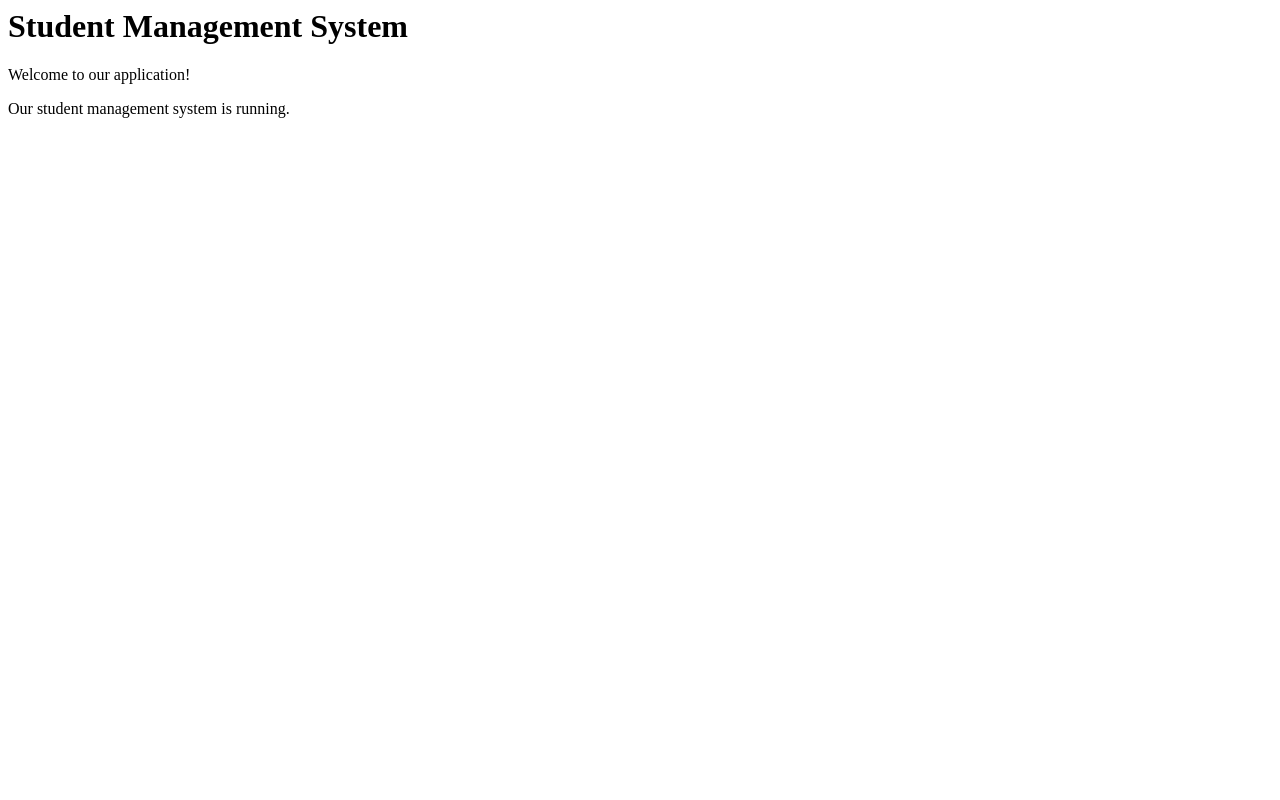
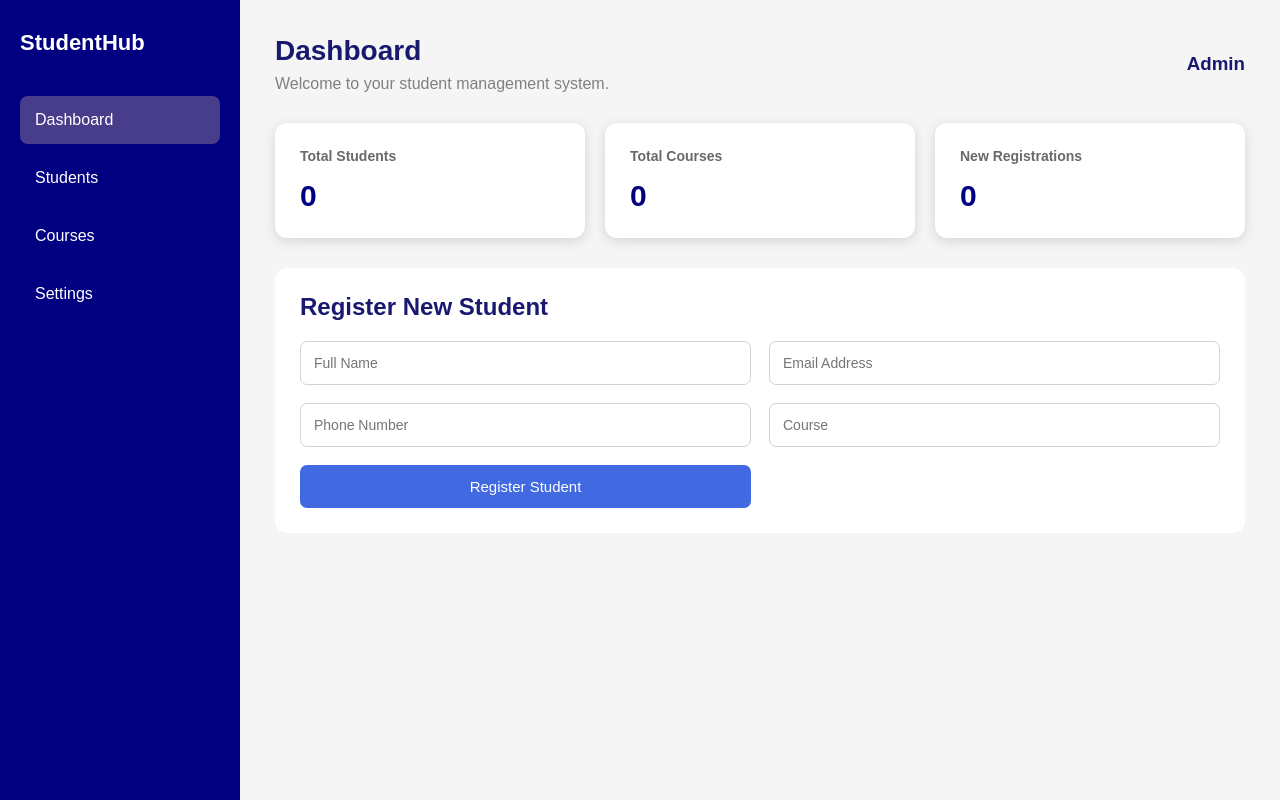
Before and after one commit to JenySherlynRaj/student-management-system, a Flask app: page / in a window 1280 px wide. Run offline with Flask 3, Linux system fonts and the light colour scheme.

Commit message:
Add student registration and database functionality

```diff
--- a/app.py
+++ b/app.py
@@ -1,15 +1,66 @@
 
-from flask import Flask
+from flask import Flask, render_template, request, redirect, url_for, flash
+import sqlite3
 
 app = Flask(__name__)
+app.secret_key = "student-management-secret"
 
+
+# Connect to database
+def get_db_connection():
+    connection = sqlite3.connect("students.db")
+    connection.row_factory = sqlite3.Row
+    return connection
+
+
+# Create students table
+def create_table():
+    connection = get_db_connection()
+
+    connection.execute("""
+        CREATE TABLE IF NOT EXISTS students (
+            id INTEGER PRIMARY KEY AUTOINCREMENT,
+            name TEXT NOT NULL,
+            email TEXT NOT NULL,
+            phone TEXT NOT NULL,
+            course TEXT NOT NULL
+        )
+    """)
+
+    connection.commit()
+    connection.close()
+
+
+# Homepage
 @app.route("/")
 def home():
-    return """
-    <h1>Student Management System</h1>
-    <p>Welcome to our application!</p>
-    <p>Our student management system is running.</p>
-    """
+    return render_template("index.html")
+
+
+# Register student
+@app.route("/add_student", methods=["POST"])
+def add_student():
+
+    name = request.form["name"]
+    email = request.form["email"]
+    phone = request.form["phone"]
+    course = request.form["course"]
+
+    connection = get_db_connection()
+
+    connection.execute(
+        "INSERT INTO students (name, email, phone, course) VALUES (?, ?, ?, ?)",
+        (name, email, phone, course)
+    )
+
+    connection.commit()
+    connection.close()
+
+    flash("Student registered successfully!")
+
+    return redirect(url_for("home"))
+
 
 if __name__ == "__main__":
+    create_table()
     app.run(debug=True)
--- /dev/null
+++ b/static/style.css
@@ -0,0 +1,155 @@
+
+/* General page styling */
+* {
+    margin: 0;
+    padding: 0;
+    box-sizing: border-box;
+    font-family: Arial, sans-serif;
+}
+
+body {
+    background-color: whitesmoke;
+    color: midnightblue;
+}
+
+/* Main dashboard layout */
+.container {
+    display: flex;
+    min-height: 100vh;
+}
+
+/* Sidebar */
+.sidebar {
+    width: 240px;
+    background-color: navy;
+    color: white;
+    padding: 30px 20px;
+}
+
+.sidebar h2 {
+    margin-bottom: 40px;
+    font-size: 22px;
+}
+
+.sidebar ul {
+    list-style: none;
+}
+
+.sidebar li {
+    padding: 15px;
+    margin-bottom: 10px;
+    border-radius: 8px;
+    cursor: pointer;
+}
+
+.sidebar li.active,
+.sidebar li:hover {
+    background-color: darkslateblue;
+}
+
+/* Main content */
+.main-content {
+    flex: 1;
+    padding: 35px;
+}
+
+.header {
+    display: flex;
+    justify-content: space-between;
+    align-items: center;
+    margin-bottom: 30px;
+}
+
+.header h1 {
+    font-size: 28px;
+}
+
+.header p {
+    color: gray;
+    margin-top: 8px;
+}
+
+/* Statistics cards */
+.stats {
+    display: grid;
+    grid-template-columns: repeat(3, 1fr);
+    gap: 20px;
+    margin-bottom: 30px;
+}
+
+.card {
+    background-color: white;
+    padding: 25px;
+    border-radius: 12px;
+    box-shadow: 0 3px 12px lightgray;
+}
+
+.card h3 {
+    color: dimgray;
+    font-size: 14px;
+    margin-bottom: 15px;
+}
+
+.card h2 {
+    font-size: 30px;
+    color: navy;
+}
+
+/* Registration form */
+.form-section {
+    background-color: white;
+    padding: 25px;
+    border-radius: 12px;
+    margin-bottom: 30px;
+}
+
+.form-section h2 {
+    margin-bottom: 20px;
+}
+
+.student-form {
+    display: grid;
+    grid-template-columns: repeat(2, 1fr);
+    gap: 18px;
+}
+
+.student-form input {
+    width: 100%;
+    padding: 13px;
+    border: 1px solid lightgray;
+    border-radius: 7px;
+    font-size: 14px;
+}
+
+.student-form button {
+    background-color: royalblue;
+    color: white;
+    border: none;
+    padding: 13px;
+    border-radius: 7px;
+    cursor: pointer;
+    font-size: 15px;
+}
+
+.student-form button:hover {
+    background-color: mediumblue;
+}
+
+/* Mobile screen support */
+@media (max-width: 768px) {
+    .sidebar {
+        width: 170px;
+    }
+
+    .main-content {
+        padding: 18px;
+    }
+
+    .stats {
+        grid-template-columns: 1fr;
+    }
+
+    .student-form {
+        grid-template-columns: 1fr;
+    }
+}
--- a/templates/index.html
+++ b/templates/index.html
@@ -5,35 +5,78 @@
     <meta charset="UTF-8">
     <meta name="viewport" content="width=device-width, initial-scale=1.0">
     <title>Student Management System</title>
+    <link rel="stylesheet" href="{{ url_for('static', filename='style.css') }}">
 </head>
 <body>
 
-    <h1>Student Management System</h1>
-    <h2>Register New Student</h2>
+    <div class="container">
 
-    <form>
-        <label>Full Name</label>
-        <input type="text" placeholder="Enter student name" required>
+        <!-- Sidebar -->
+        <aside class="sidebar">
+            <h2>StudentHub</h2>
+            <ul>
+                <li class="active">Dashboard</li>
+                <li>Students</li>
+                <li>Courses</li>
+                <li>Settings</li>
+            </ul>
+        </aside>
 
-        <br><br>
+        <!-- Main Dashboard -->
+        <main class="main-content">
 
-        <label>Email</label>
-        <input type="email" placeholder="Enter email" required>
+            <header class="header">
+                <div>
+                    <h1>Dashboard</h1>
+                    <p>Welcome to your student management system.</p>
+                </div>
+                <h3>Admin</h3>
+            </header>
 
-        <br><br>
+            <!-- Statistics -->
+            <section class="stats">
+                <div class="card">
+                    <h3>Total Students</h3>
+                    <h2>0</h2>
+                </div>
 
-        <label>Phone Number</label>
-        <input type="tel" placeholder="Enter phone number" required>
+                <div class="card">
+                    <h3>Total Courses</h3>
+                    <h2>0</h2>
+                </div>
 
-        <br><br>
+                <div class="card">
+                    <h3>New Registrations</h3>
+                    <h2>0</h2>
+                </div>
+            </section>
 
-        <label>Course</label>
-        <input type="text" placeholder="Enter course" required>
+            <!-- Registration Form -->
+            <section class="form-section">
+                <h2>Register New Student</h2>
+                {% with messages = get_flashed_messages() %}
+                {% for message in messages %}
+                <p>{{ message }}</p>
+                {% endfor %}
+                {% endwith %}
 
-        <br><br>
+                <form class="student-form" action="/add_student" method="POST">
 
-        <button type="submit">Register Student</button>
-    </form>
+                    <input type="text" name="name" placeholder="Full Name" required>
+
+                    <input type="email" name="email" placeholder="Email Address" required>
+
+                    <input type="tel" name="phone" placeholder="Phone Number" required>
+
+                    <input type="text" name="course" placeholder="Course" required>
+
+                    <button type="submit">Register Student</button>
+
+                </form>
+            </section>
+
+        </main>
+    </div>
 
 </body>
 </html>
```
